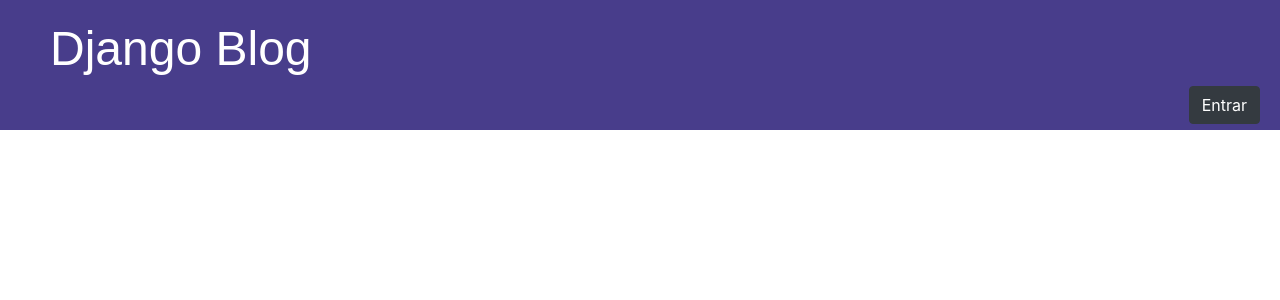
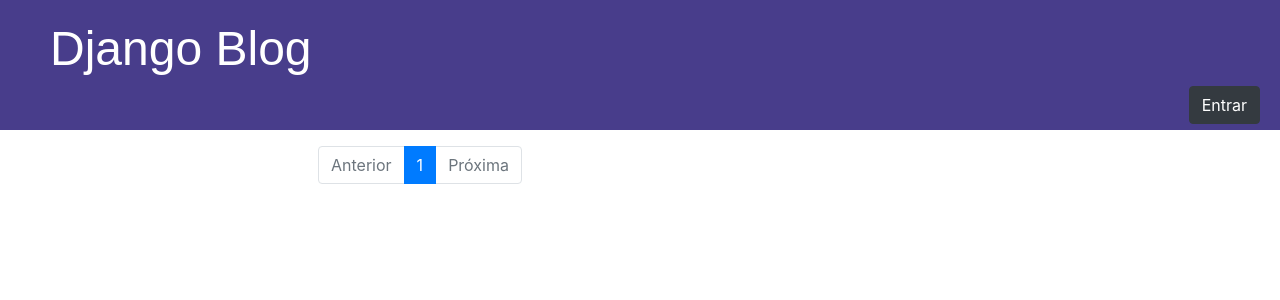
Before and after one commit to reno/django-blog, a Django app: page / in a window 1280 px wide. Shown: the top 300 px of the page. Run offline with Django 3.2, Linux system fonts and the light colour scheme; data that the repository does not hold is empty; some libraries are stand-ins or nearby versions; some web fonts are replaced.

Commit message:
Atualizando paginação

```diff
--- a/core/templates/core/post_list.html
+++ b/core/templates/core/post_list.html
@@ -6,7 +6,7 @@
             <div class="dimmed">
                 {{ post.created_at }}
             </div>
-            <h1><a href="{{ post.get_absolute_url }}">{{ post.title }}</a></h1>
+            <h2><a href="{{ post.get_absolute_url }}">{{ post.title }}</a></h2>
             <p>{{ post.get_summary|linebreaksbr }}</p>
             <div class="dimmed">
                 {% if post.get_comment_count > 1 %}
@@ -17,25 +17,39 @@
             </div>
         </div>
     {% endfor %}
-    {% if page_obj.has_other_pages %}
-        <ul class="pagination">
+
+    <!--Pagination-->
+    <ul class="pagination justify-content-center">
         {% if page_obj.has_previous %}
-            <li><a href="?page={{ page_obj.previous_page_number }}">&laquo;</a></li>
+            <li class="page-item">
+                <a class="page-link" href="?page={{ page_obj.previous_page_number }}">Anterior</a>
+            </li>
         {% else %}
-            <li class="disabled"><span>&laquo;</span></li>
+            <li class="page-item disabled">
+                <a class="page-link" href="#" tabindex="-1" aria-disabled="true">Anterior</a>
+            </li>
         {% endif %}
         {% for i in page_obj.paginator.page_range %}
             {% if page_obj.number == i %}
-                <li class="active"><span>{{ i }} <span class="sr-only">(current)</span></span></li>
+                <li class="page-item active" aria-current="page">
+                    <span class="page-link">
+                    {{ i }}
+                    <span class="sr-only">(current)</span>
+                </span>
+                </li>
             {% else %}
-                <li><a href="?page={{ i }}">{{ i }}</a></li>
+                <li class="page-item"><a class="page-link" href="?page={{ i }}">{{ i }}</a></li>
             {% endif %}
         {% endfor %}
         {% if page_obj.has_next %}
-            <li><a href="?page={{ page_obj.next_page_number }}">&raquo;</a></li>
+            <li class="page-item">
+                <a class="page-link" href="?page={{ page_obj.next_page_number }}">Próxima</a>
+            </li>
         {% else %}
-            <li class="disabled"><span>&raquo;</span></li>
+            <li class="page-item disabled">
+                <a class="page-link" href="#" tabindex="-1" aria-disabled="true">Próxima</a>
+            </li>
         {% endif %}
-            </ul>
-    {% endif %}
+    </ul>
+    <!--end of Pagination-->
 {% endblock content %}
```
